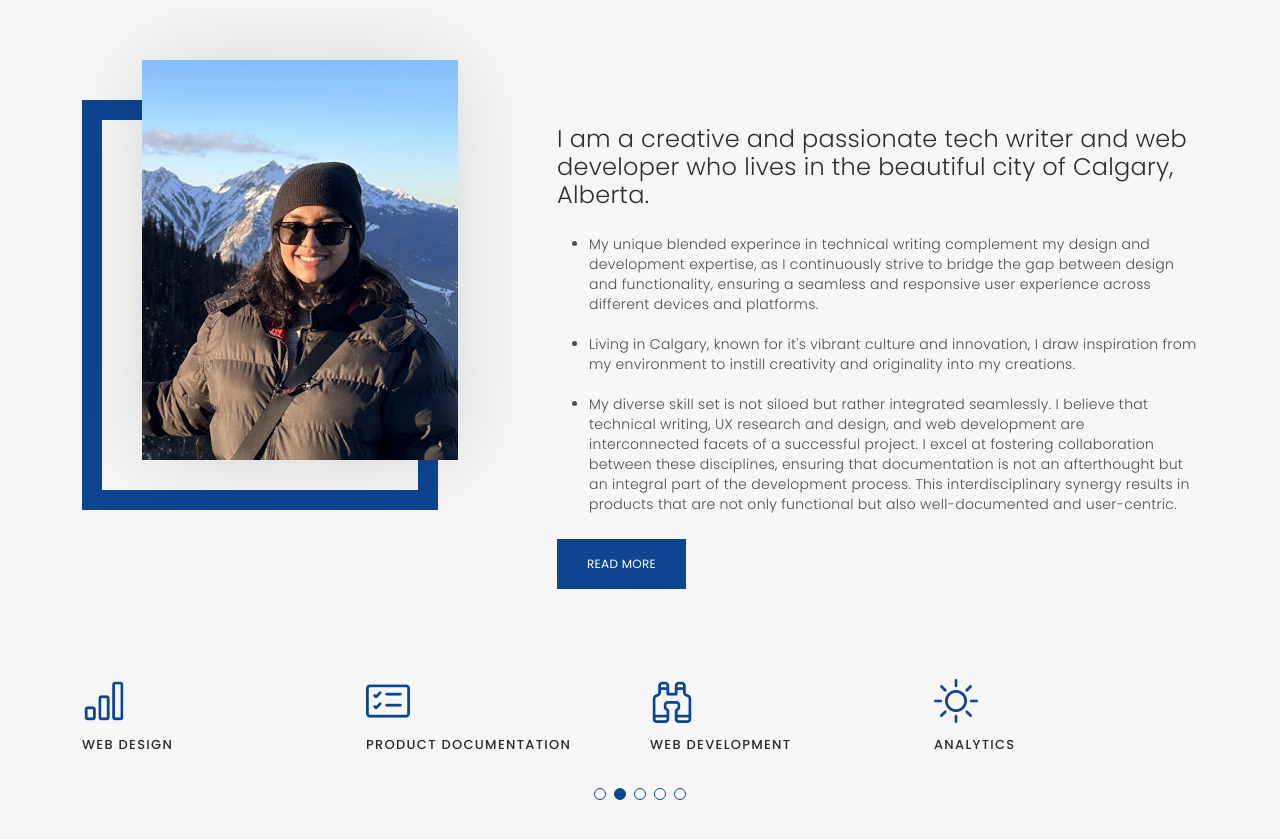
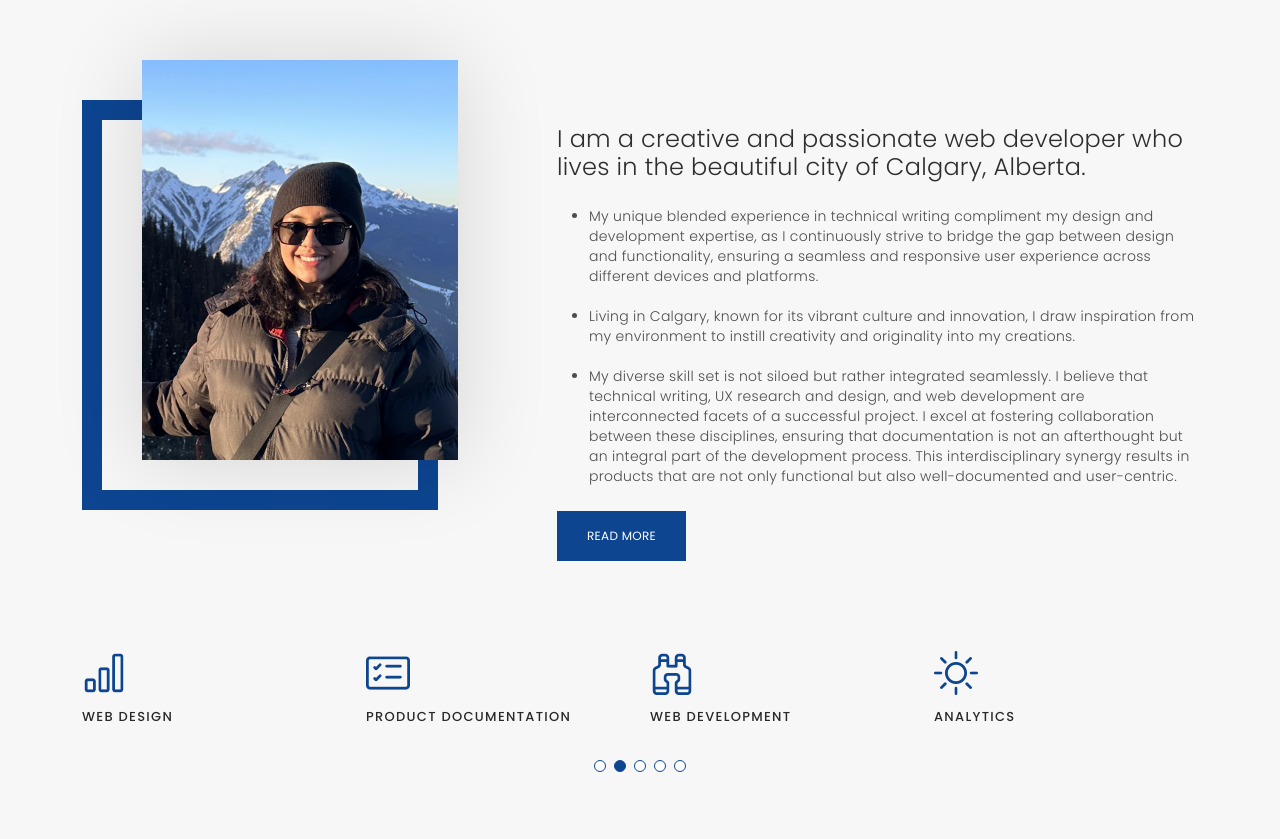
Before and after one commit to anilk-anusha/myPortfolioWebsite, a plain HTML site: page index.html in a window 1280 px wide. Shown: the part 820-1659 px from the top of the page. Drawn offline with nearby package versions, Linux system fonts and the light colour scheme; a web font is replaced by a local one.

Commit message:
Update index.html

```diff
--- a/index.html
+++ b/index.html
@@ -96,16 +96,16 @@
           <div class="col-lg-7">
             <div class="about-descr">
 
-              <p class="p-heading"> I am a creative and passionate tech writer and web developer who lives in the
+              <p class="p-heading"> I am a creative and passionate web developer who lives in the
                 beautiful city of Calgary, Alberta. </p>
 
               <p class="separator">
               <ul>
-                <li>My unique blended experince in technical writing complement my design and development expertise, as I continuously strive to bridge the gap
+                <li>My unique blended experience in technical writing compliment my design and development expertise, as I continuously strive to bridge the gap
                   between design and functionality, ensuring a seamless and responsive user experience across different
                   devices and platforms. </li>
                 <br>
-                <li> Living in Calgary, known for it's vibrant culture and innovation, I draw inspiration from my
+                <li> Living in Calgary, known for its vibrant culture and innovation, I draw inspiration from my
                   environment to instill creativity and originality into my creations. </li>
                 <br>
                 <li>My diverse skill set is not siloed but rather integrated seamlessly. I believe that technical writing, UX research and design, and web development are interconnected facets of a successful project. I excel at fostering collaboration between these disciplines, ensuring that documentation is not an afterthought but an integral part of the development process. This interdisciplinary synergy results in products that are not only functional but also well-documented and user-centric. </li>
@@ -226,7 +226,7 @@
           <div class="col-lg-4 col-md-6 portfolio-item filter-web">
             <img src="assets/img/portfolio/indexTechnicalDocumentationPageImg.jpg" class="img-fluid" alt="">
             <div class="portfolio-info">
-              <h4>Technical Documentaion Page</h4>
+              <h4>Technical Documentation Page</h4>
               <p>A technical documentation page to serve as an instruction or reference for a topic.</p>
               <a href="portfolio-technicalDocumentation.html" class="details-link" title="More Details"><i
                   class="bx bx-link"></i></a>
```
